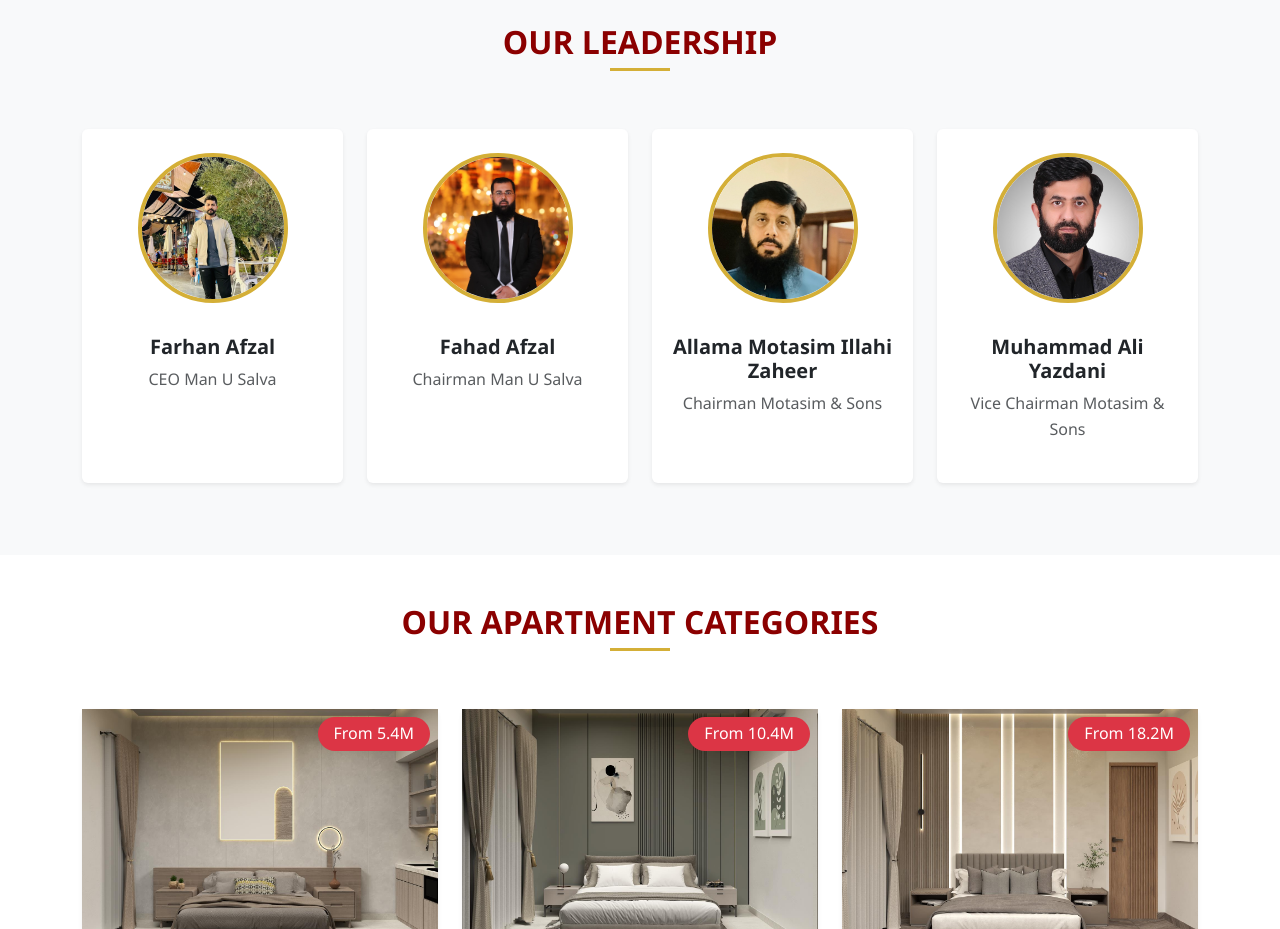
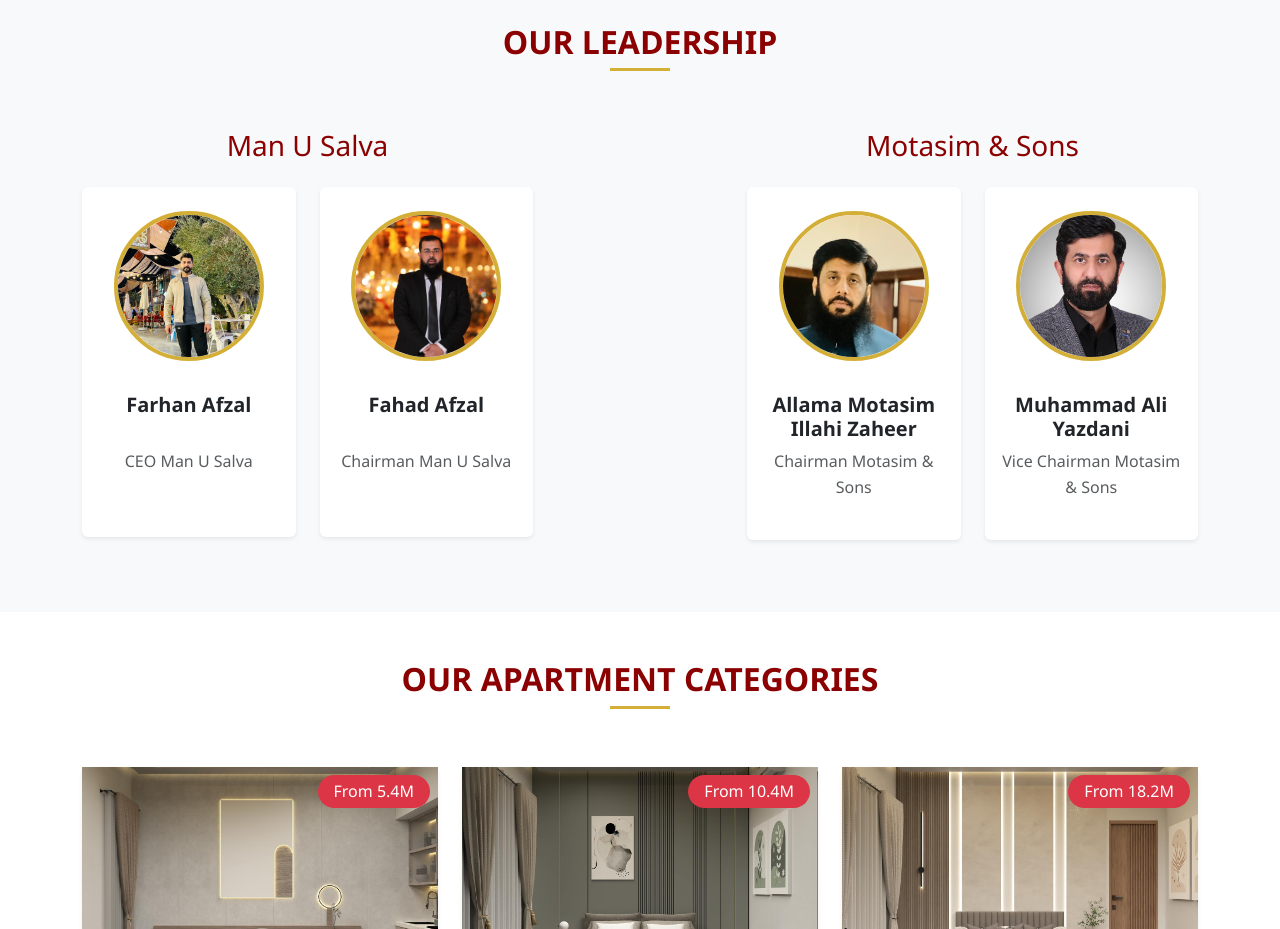
Before and after one commit to Mryamaslam/apartment_site, a plain HTML site: page index.html in a window 1280 px wide. Shown: the part 780-1709 px from the top of the page. Drawn offline with nearby package versions, Linux system fonts and the light colour scheme.

Commit message:
Standardize Leadership card heights and layout adjustments

```diff
--- a/index.html
+++ b/index.html
@@ -71,9 +71,14 @@
             <div class="section-title">
                 <h2>Our Leadership</h2>
             </div>
+
+            <div class="row justify-content-between">
+                <!-- Man U Salva Group (Left) -->
+                <div class="col-lg-5 mb-5 mb-lg-0">
+                    <h3 class="text-center mb-4" style="color: var(--primary-red);">Man U Salva</h3>
                     <div class="row justify-content-center">
-                <!-- Person 1 -->
-                <div class="col-md-3 mb-4">
+                        <!-- Person 1: Farhan Afzal -->
+                        <div class="col-sm-6 mb-4">
                             <div class="card h-100 border-0 shadow-sm text-center py-4">
                                  <div class="mb-3 d-flex justify-content-center">
                                     <div style="width: 150px; height: 150px; overflow: hidden; border-radius: 50%; border: 4px solid var(--primary-gold);">
@@ -81,13 +86,13 @@
                                     </div>
                                  </div>
                                 <div class="card-body">
-                            <h5 class="card-title fw-bold">Farhan Afzal</h5>
-                            <p class="card-text text-muted">CEO Man U Salva</p>
+                                    <h5 class="card-title fw-bold" style="min-height: 48px;">Farhan Afzal</h5>
+                                    <p class="card-text text-muted" style="min-height: 48px;">CEO Man U Salva</p>
                                 </div>
                             </div>
                         </div>
-                <!-- Person 2 -->
-                <div class="col-md-3 mb-4">
+                        <!-- Person 2: Fahad Afzal -->
+                        <div class="col-sm-6 mb-4">
                             <div class="card h-100 border-0 shadow-sm text-center py-4">
                                  <div class="mb-3 d-flex justify-content-center">
                                     <div style="width: 150px; height: 150px; overflow: hidden; border-radius: 50%; border: 4px solid var(--primary-gold);">
@@ -95,13 +100,20 @@
                                     </div>
                                  </div>
                                 <div class="card-body">
-                            <h5 class="card-title fw-bold">Fahad Afzal</h5>
-                            <p class="card-text text-muted">Chairman Man U Salva</p>
+                                    <h5 class="card-title fw-bold" style="min-height: 48px;">Fahad Afzal</h5>
+                                    <p class="card-text text-muted" style="min-height: 48px;">Chairman Man U Salva</p>
                                 </div>
                             </div>
                         </div>
-                <!-- Person 3 -->
-                <div class="col-md-3 mb-4">
+                    </div>
+                </div>
+
+                <!-- Motasim & Sons Group (Right) -->
+                <div class="col-lg-5">
+                    <h3 class="text-center mb-4" style="color: var(--primary-red);">Motasim & Sons</h3>
+                    <div class="row justify-content-center">
+                        <!-- Person 3: Allama Motasim -->
+                        <div class="col-sm-6 mb-4">
                              <div class="card h-100 border-0 shadow-sm text-center py-4">
                                  <div class="mb-3 d-flex justify-content-center">
                                     <div style="width: 150px; height: 150px; overflow: hidden; border-radius: 50%; border: 4px solid var(--primary-gold);">
@@ -109,13 +121,13 @@
                                     </div>
                                  </div>
                                 <div class="card-body">
-                            <h5 class="card-title fw-bold">Allama Motasim Illahi Zaheer</h5>
-                            <p class="card-text text-muted">Chairman Motasim & Sons</p>
+                                    <h5 class="card-title fw-bold" style="min-height: 48px;">Allama Motasim Illahi Zaheer</h5>
+                                    <p class="card-text text-muted" style="min-height: 48px;">Chairman Motasim & Sons</p>
                                 </div>
                             </div>
                         </div>
-                 <!-- Person 4 -->
-                <div class="col-md-3 mb-4">
+                         <!-- Person 4: Muhammad Ali Yazdani -->
+                        <div class="col-sm-6 mb-4">
                              <div class="card h-100 border-0 shadow-sm text-center py-4">
                                  <div class="mb-3 d-flex justify-content-center">
                                     <div style="width: 150px; height: 150px; overflow: hidden; border-radius: 50%; border: 4px solid var(--primary-gold);">
@@ -123,8 +135,10 @@
                                     </div>
                                  </div>
                                 <div class="card-body">
-                            <h5 class="card-title fw-bold">Muhammad Ali Yazdani</h5>
-                            <p class="card-text text-muted">Vice Chairman Motasim & Sons</p>
+                                    <h5 class="card-title fw-bold" style="min-height: 48px;">Muhammad Ali Yazdani</h5>
+                                    <p class="card-text text-muted" style="min-height: 48px;">Vice Chairman Motasim & Sons</p>
+                                </div>
+                            </div>
                         </div>
                     </div>
                 </div>
```
Lines whose indentation alone changed are shown as unchanged.
